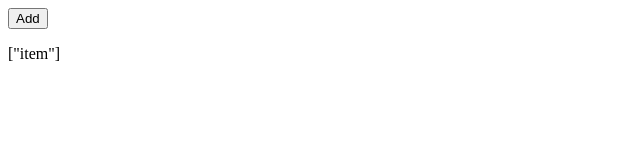
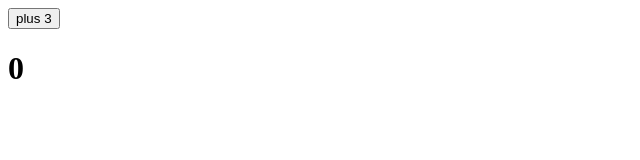
Before and after one commit to masoudhra/ReactPractice, a React (Create React App) app: page / in a window 1280 px wide. Shown: the top 160 px of the page, without its empty margins (0-640 px from the left). Built offline with nearby package versions, Linux system fonts and the light colour scheme.

Commit message:
practice useState ep1 again no

```diff
--- a/src/components/Form.js
+++ b/src/components/Form.js
@@ -1,16 +1,37 @@
-import React, { useState } from 'react';
+// import React, { useState } from 'react';
+
+// const Form = () => {
+
+//     const [data, setData] = useState(["item"]);
+
+
+//     return (
+//         <div>
+
+//             <button onClick={() => setData([...data, "newItem"])}>Add</button>
+
+//             <p>{JSON.stringify(data)}</p>
+//         </div>
+//     );
+// };
+
+// export default Form;
+import React, {useState} from 'react';
 
 const Form = () => {
+    const [number, setNumber] = useState(0)
 
-    const [data, setData] = useState(["item"]);
+    const clickHandler = () =>{
+        setNumber(prevNumber => prevNumber + 3)
+
+    }
 
 
     return (
         <div>
 
-            <button onClick={() => setData([...data, "newItem"])}>Add</button>
-
-            <p>{JSON.stringify(data)}</p>
+            <button onClick={clickHandler}>plus 3</button>
+            <h1>{number}</h1>
         </div>
     );
 };
```
